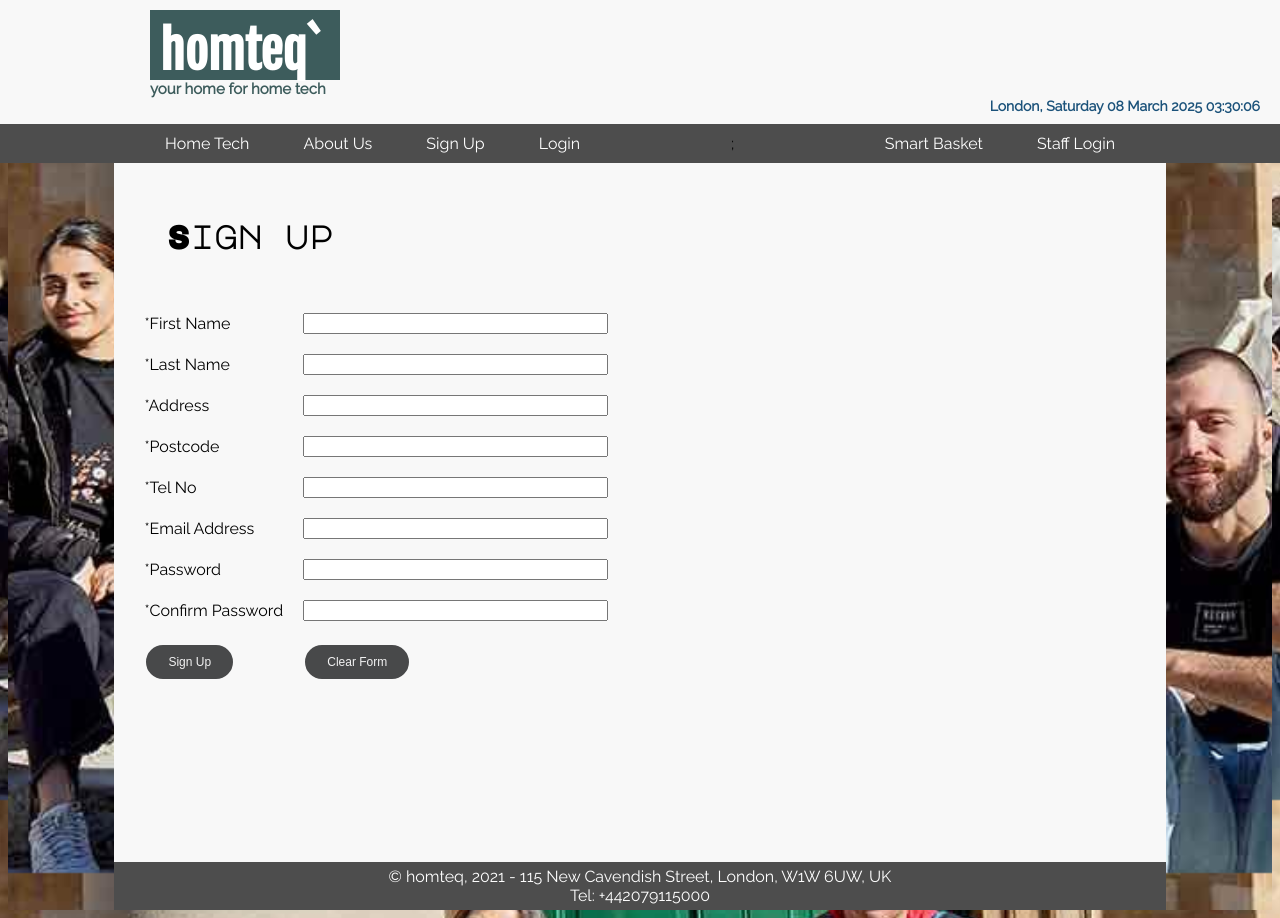
After one commit to Kushan-Sankalpa/Hometeq, a PHP site: page /signup.php in a window 1280 px wide. The commit adds this page. Run offline with PHP 8.4, Linux system fonts and the light colour scheme.

Commit message:
added signup and signup process pages

```diff
--- /dev/null
+++ b/signup.php
@@ -0,0 +1,42 @@
+<?php
+$pagename="Sign up"; //Create and populate a variable called $pagename
+
+echo "<link rel=stylesheet type=text/css href=mystylesheet.css>"; //Call in stylesheet
+echo "<title>".$pagename."</title>"; //display name of the page as window title
+
+echo "<body>";
+
+include ("headfile.html"); //include header layout file
+
+echo "<h4>".$pagename."</h4>"; //display name of the page on the web page
+echo "<br>";
+//create a HTML form to capture the user's details
+echo "<form method=post action=signup_process.php>" ;
+echo "<table style='border: 0px'>";
+echo "<tr><td style='border: 0px'>*First Name </td>";
+echo "<td style='border: 0px'><input type=text name=r_firstname size=35></td></tr>";
+echo "<tr><td style='border: 0px'>*Last Name </td>";
+echo "<td style='border: 0px'><input type=text name=r_lastname size=35></td></tr>";
+echo "<tr><td style='border: 0px'>*Address </td>";
+echo "<td style='border: 0px'><input type=text name=r_address size=35></td></tr>";
+echo "<tr><td style='border: 0px'>*Postcode </td>";
+echo "<td style='border: 0px'><input type=text name=r_postcode size=35></td></tr>";
+echo "<tr><td style='border: 0px'>*Tel No </td>";
+echo "<td style='border: 0px'><input type=text name=r_telno size=35></td></tr>";
+echo "<tr><td style='border: 0px'>*Email Address </td>";
+echo "<td style='border: 0px'><input type=text name=r_email size=35></td></tr>";
+echo "<tr><td style='border: 0px'>*Password </td>";
+echo "<td style='border: 0px'><input type=password name=r_password1 maxlength=10 size=35></td></tr>";
+echo "<tr><td style='border: 0px'>*Confirm Password </td>";
+echo "<td style='border: 0px'><input type=password name=r_password2 maxlength=10 size=35></td></tr>";
+echo "<tr>";
+echo "<td style='border: 0px'><input type=submit value='Sign Up' name='submitbtn' id='submitbtn'></td>";
+echo "<td style='border: 0px'><input type=reset value='Clear Form' name='submitbtn' id='submitbtn'> </td>";
+echo "</tr>";
+echo "</table>";
+echo "</form>" ;
+
+
+include("footfile.html"); //include head layout
+echo "</body>";
+?>
```
Also changed, not shown: basket.php (+24 -7 lines), signup_process.php (added).
